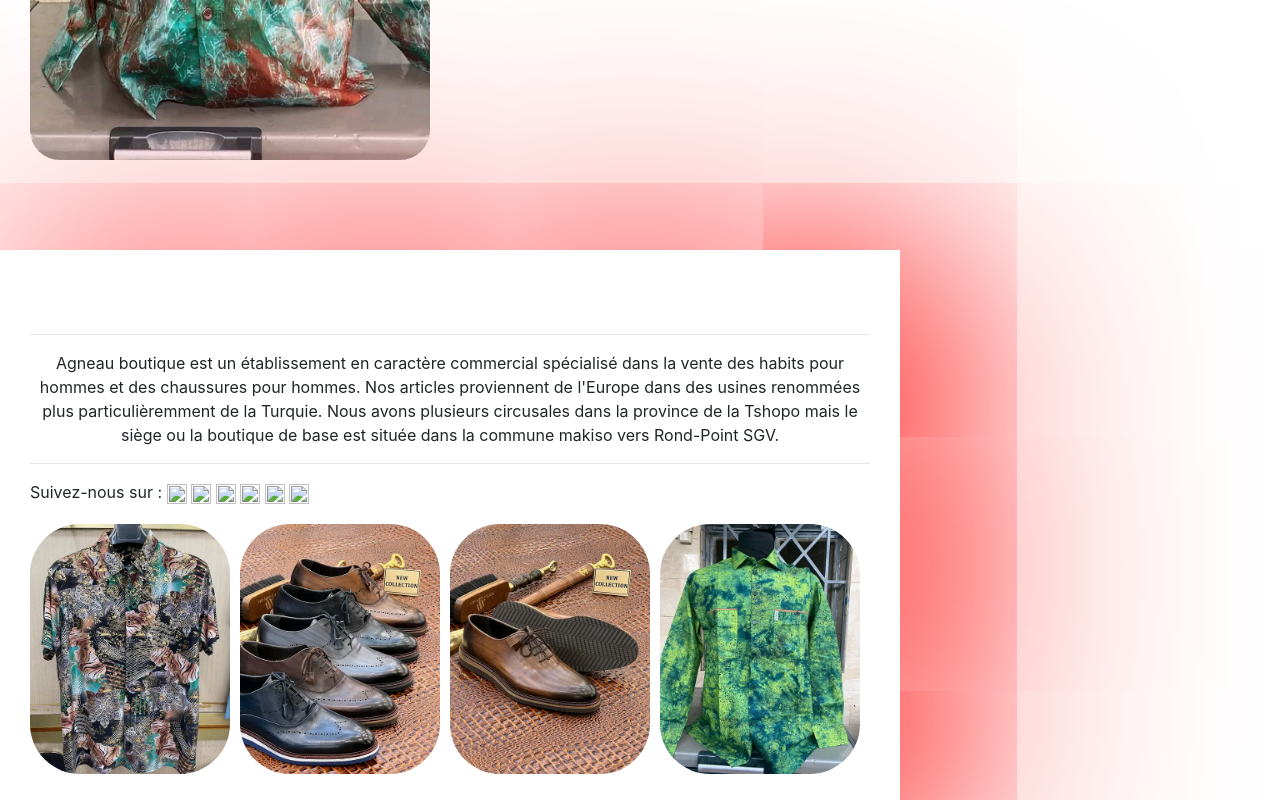
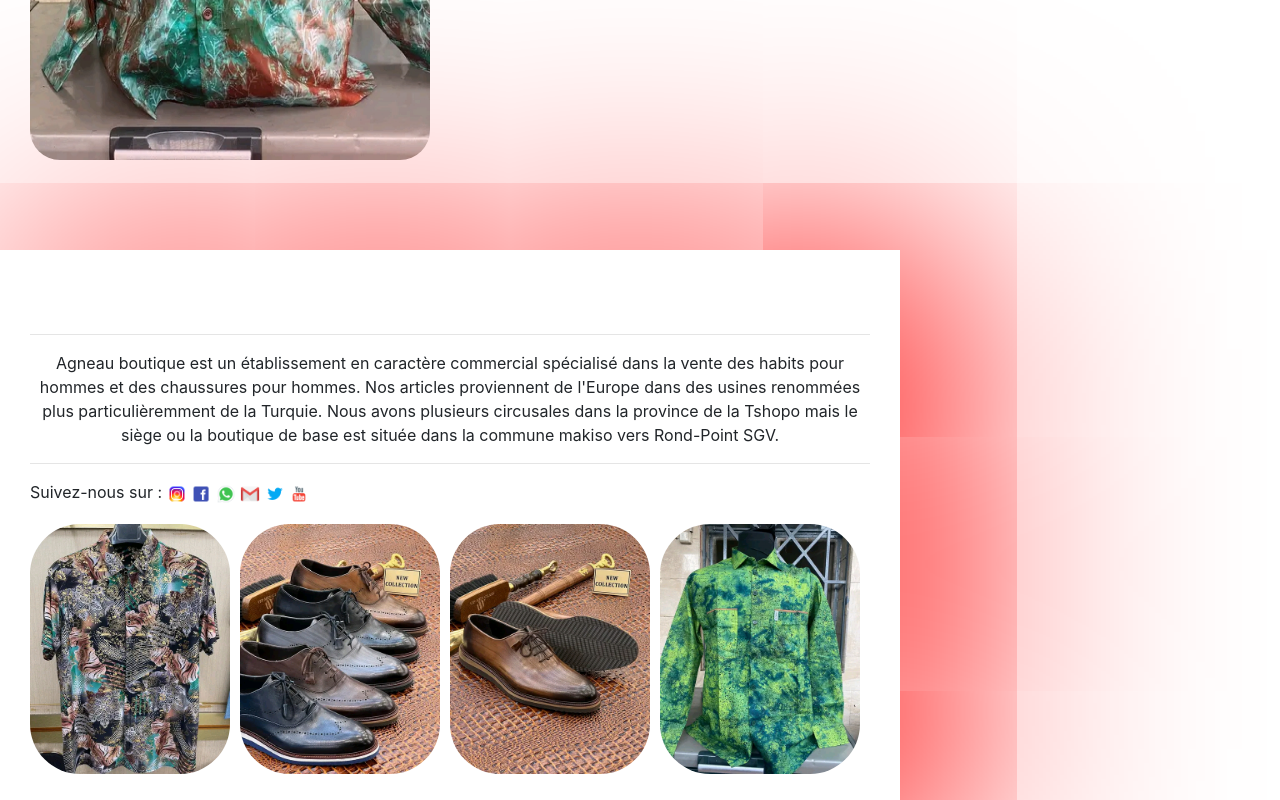
Before and after one commit to agneaumangosa2025/agneauboutique, a plain HTML site: page index.html in a window 1280 px wide. Shown: the part 580-1380 px from the top of the page. Drawn offline with nearby package versions, Linux system fonts and the light colour scheme.

Commit message:
Add files via upload

```diff
--- a/index.html
+++ b/index.html
@@ -56,12 +56,12 @@
 			Agneau boutique est un établissement en caractère commercial spécialisé dans la vente des habits pour hommes et des chaussures pour hommes. Nos articles proviennent de l'Europe dans des usines renommées plus particulièremment de la Turquie. Nous avons plusieurs circusales dans la province de la Tshopo mais le siège ou la boutique de base est située dans la commune makiso vers Rond-Point SGV.
 			</center><hr>
 			Suivez-nous sur :
-						  <a href="http://jyreseilonga@instagram.com"><img src="icon/IST.png" style="width: 20px; height: 20px;"/></a>
-                          <a href="http://jyreseilonga@facebook.com"><img src="icon/FB.png" style="width: 20px; height: 20px;"/></a>
-                          <a href="http://jyreseilonga@youtube.com"><img src="icon/WT.png" style="width: 20px; height: 20px;"/></a>
-                          <a href="http://jyreseilonga@gmail.com"><img src="icon/GM.png" style="width: 20px; height: 20px;"/></a>
-                          <a href="http://jyreseilonga@gmail.com"><img src="icon/TW.png" style="width: 20px; height: 20px;"/></a>
-                          <a href="http://jyreseilonga@gmail.com"><img src="icon/YTB.png" style="width: 20px; height: 20px;"/></a>
+						              <a href="http://jyreseilonga@instagram.com"><img src="IST.png" style="width: 20px; height: 20px;"/></a>
+                          <a href="http://jyreseilonga@facebook.com"><img src="FB.png" style="width: 20px; height: 20px;"/></a>
+                          <a href="http://jyreseilonga@youtube.com"><img src="WT.png" style="width: 20px; height: 20px;"/></a>
+                          <a href="http://jyreseilonga@gmail.com"><img src="GM.png" style="width: 20px; height: 20px;"/></a>
+                          <a href="http://jyreseilonga@gmail.com"><img src="TW.png" style="width: 20px; height: 20px;"/></a>
+                          <a href="http://jyreseilonga@gmail.com"><img src="YTB.png" style="width: 20px; height: 20px;"/></a>
 
 			<br>
 			<img src='6.jpg' style='width:  200px; height: 250px; float: left; border-radius :50px;margin-top:20px; margin-right: 10px;'/>
@@ -73,8 +73,5 @@
 		</div>
 
 	</div>
-
-
-<script src="bootstrap.js"></script>
 </body>
 </html>
```
Also changed, not shown: achat.html (+0 -2 lines), apropos.html (+0 -2 lines), contact.html (+0 -2 lines), galerie.html (+0 -3 lines).
